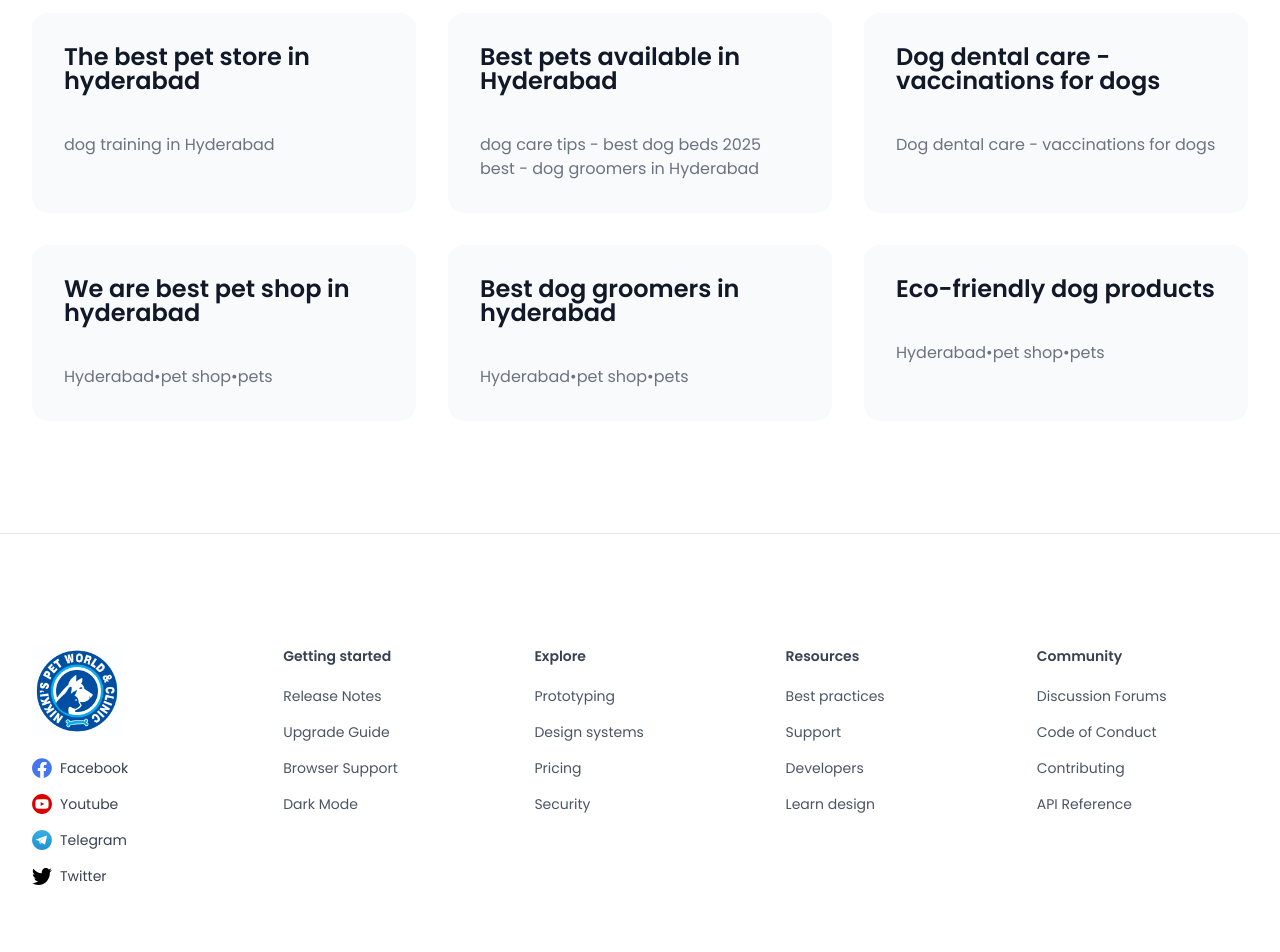
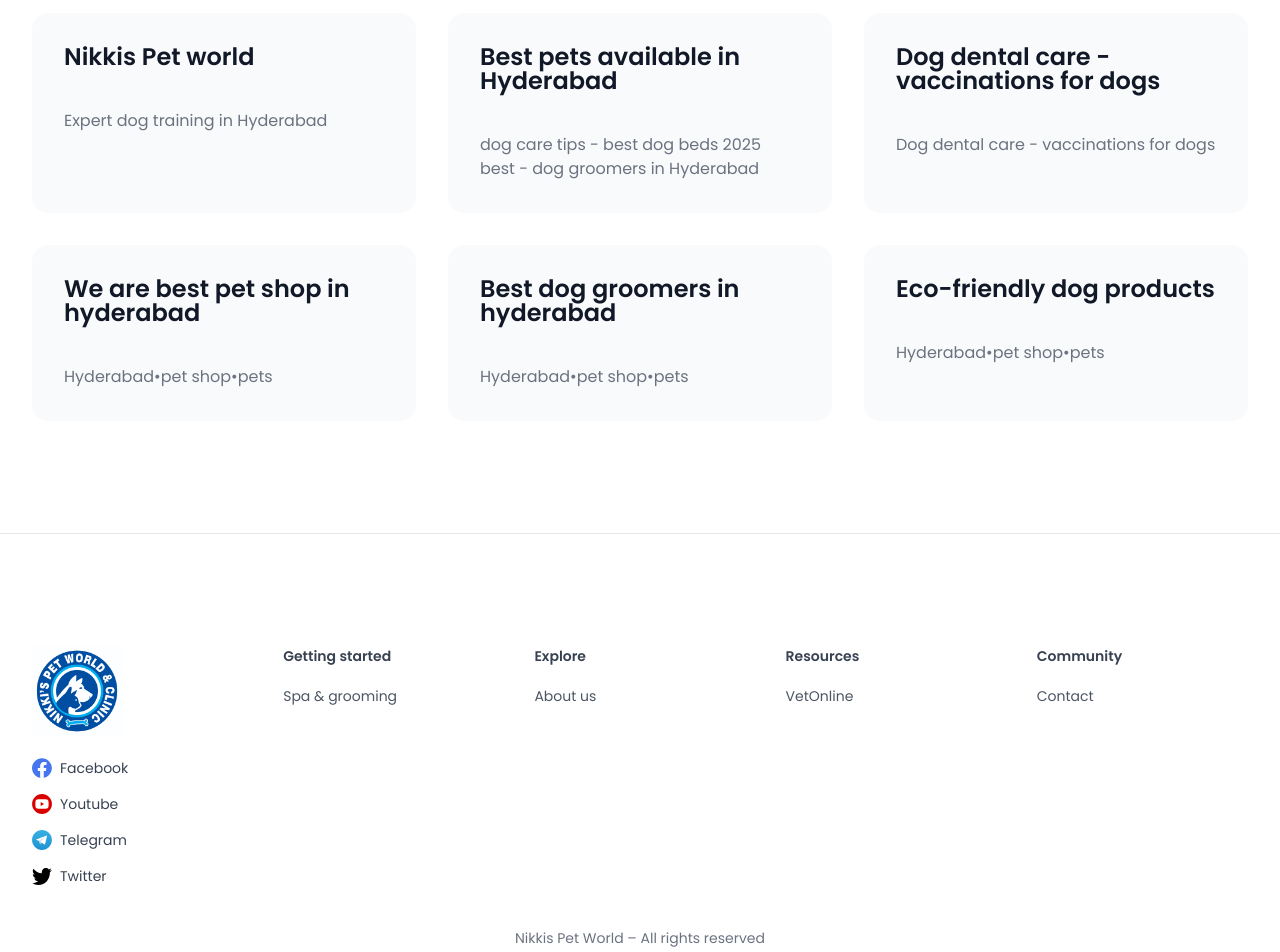
Before and after one commit to Gopimaruvada/NikkisNextJS, a Next.js app in the folder ciseco-nextjs/: page /about in a window 1280 px wide. Shown: the part 1040-1992 px from the top of the page. Built offline with nearby package versions, Linux system fonts and the light colour scheme.

Commit message:
Updated text to nikkis

```diff
--- a/ciseco-nextjs/src/app/(shop)/(other-pages)/about/SectionStatistic.tsx
+++ b/ciseco-nextjs/src/app/(shop)/(other-pages)/about/SectionStatistic.tsx
@@ -10,8 +10,8 @@
 const FOUNDER_DEMO: Statistic[] = [
   {
     id: '1',
-    heading: 'The best pet store in hyderabad ',
-    subHeading: 'dog training in Hyderabad',
+    heading: 'Nikkis Pet world',
+    subHeading: 'Expert dog training in Hyderabad',
   },
   {
     id: '2',
--- a/ciseco-nextjs/src/components/Footer.tsx
+++ b/ciseco-nextjs/src/components/Footer.tsx
@@ -14,40 +14,32 @@
     id: '5',
     title: 'Getting started',
     menus: [
-      { href: '/', label: 'Release Notes' },
-      { href: '/', label: 'Upgrade Guide' },
-      { href: '/', label: 'Browser Support' },
-      { href: '/', label: 'Dark Mode' },
+      { href: '/', label: 'Spa & grooming' },
+
     ],
   },
   {
     id: '1',
     title: 'Explore',
     menus: [
-      { href: '/', label: 'Prototyping' },
-      { href: '/', label: 'Design systems' },
-      { href: '/', label: 'Pricing' },
-      { href: '/', label: 'Security' },
+      { href: '/', label: 'About us' },
+
     ],
   },
   {
     id: '2',
     title: 'Resources',
     menus: [
-      { href: '/', label: 'Best practices' },
-      { href: '/', label: 'Support' },
-      { href: '/', label: 'Developers' },
-      { href: '/', label: 'Learn design' },
+      { href: '/', label: 'VetOnline' },
+
     ],
   },
   {
     id: '4',
     title: 'Community',
     menus: [
-      { href: '/', label: 'Discussion Forums' },
-      { href: '/', label: 'Code of Conduct' },
-      { href: '/', label: 'Contributing' },
-      { href: '/', label: 'API Reference' },
+      { href: '/', label: 'Contact' },
+
     ],
   },
 ]
@@ -86,9 +78,15 @@
           <div className="col-span-2 flex items-center md:col-span-3">
             <SocialsList1 />
           </div>
+
         </div>
         {widgetMenus.map(renderWidgetMenuItem)}
+
       </div>
+      <div className="text-center mt-10 text-sm text-neutral-500 dark:text-neutral-400">
+  Nikkis Pet World – All rights reserved
+</div>
+
     </div>
   )
 }
--- a/ciseco-nextjs/src/components/SectionHero/SectionHero2.tsx
+++ b/ciseco-nextjs/src/components/SectionHero/SectionHero2.tsx
@@ -19,7 +19,7 @@
     id: 1,
     imageUrl: heroImage1.src,
     heading: 'The best pet store in hyderabad',
-    subHeading: 'In this season, find the best 🔥',
+    subHeading: 'Nikkis pet world 🔥',
     btnText: 'Explore shop now',
     btnHref: 'https://mybillbook.in/store/nikkispetworld',
   },
@@ -27,7 +27,7 @@
     id: 2,
     imageUrl: heroImage2.src,
     heading: 'Best pet store in India with top brands of pet supplies.',
-    subHeading: 'In this season, find the best 🔥',
+    subHeading: 'Nikkis pet world 🔥',
     btnText: 'Explore shop now',
     btnHref: 'https://mybillbook.in/store/nikkispetworld',
   },
@@ -35,7 +35,7 @@
     id: 3,
     imageUrl: heroImage3.src,
     heading: 'Exclusive collection <br /> for everyone',
-    subHeading: 'In this season, find the best 🔥',
+    subHeading: 'Nikkis pet world 🔥',
     btnText: 'Explore shop now',
     btnHref: 'https://mybillbook.in/store/nikkispetworld',
   },
```
